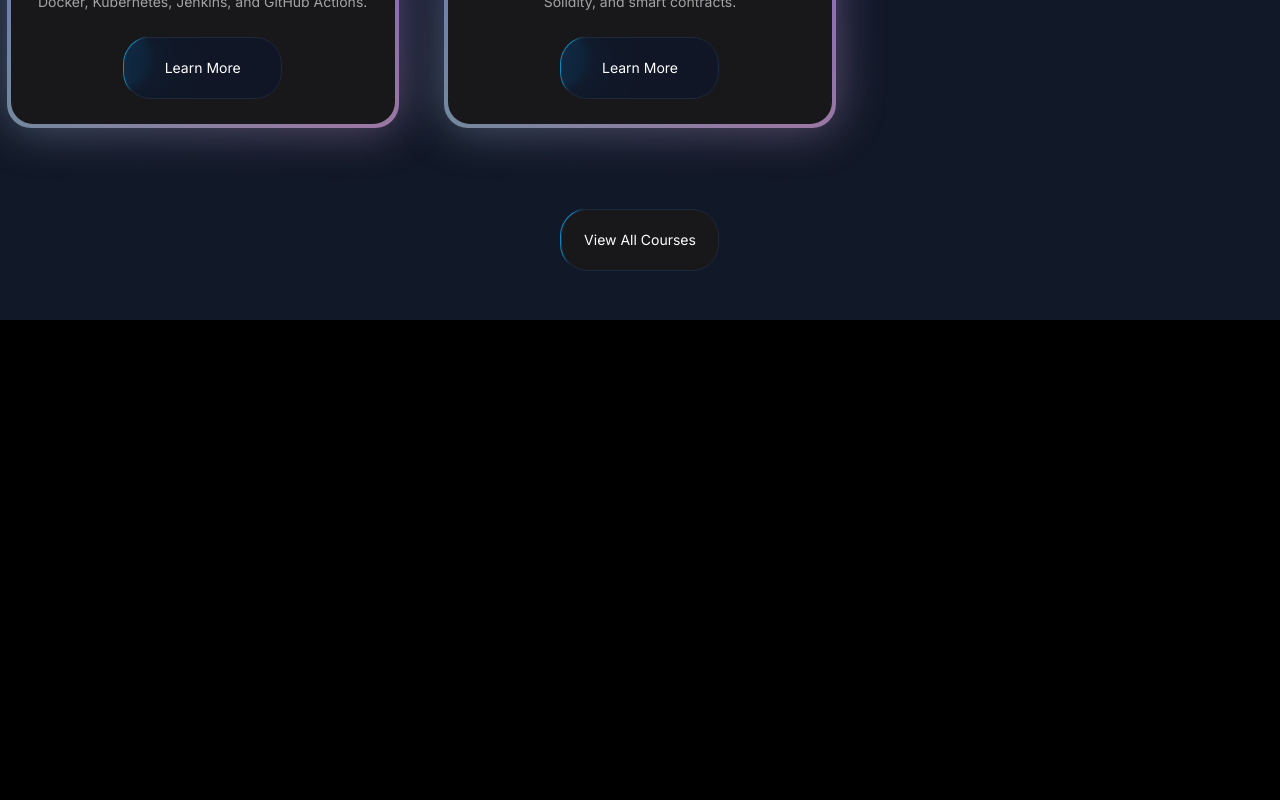
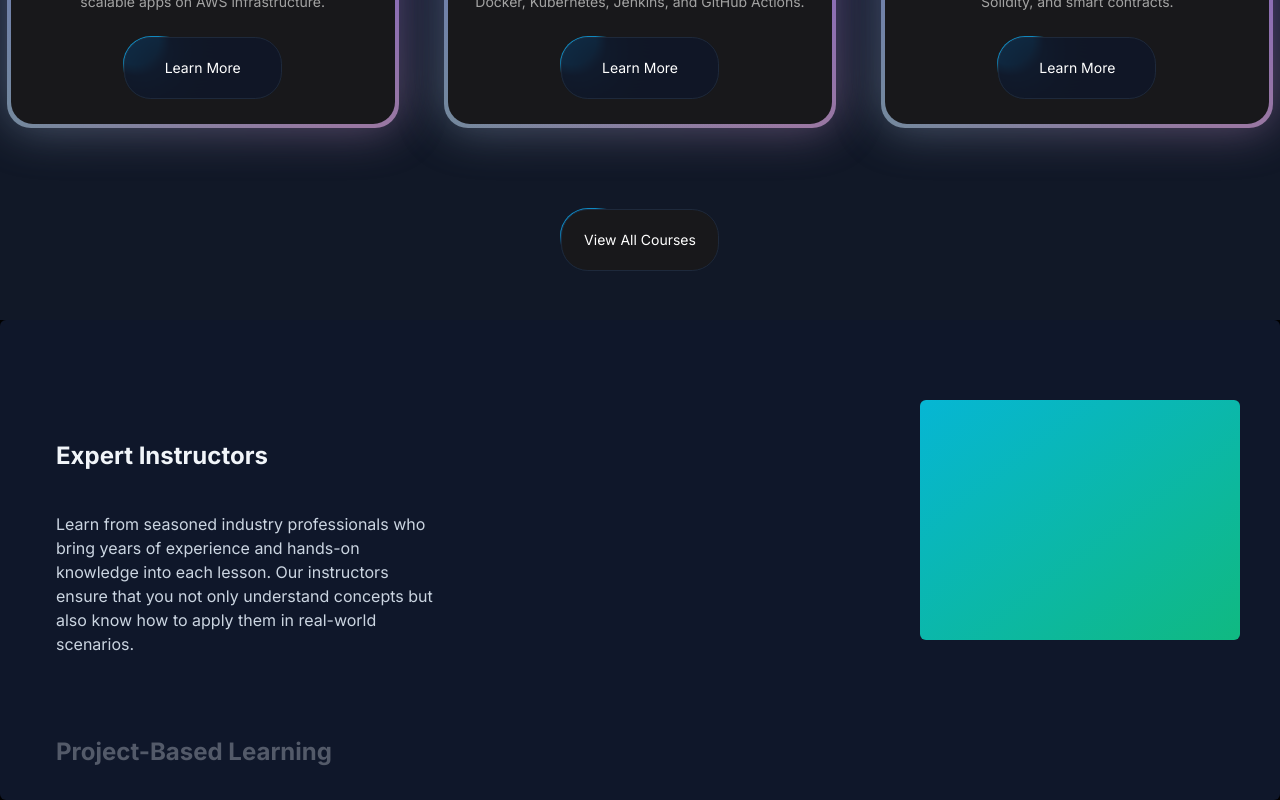
Before and after one commit to Salman9754/course-website-nextjs, a Next.js app: page / in a window 1280 px wide. Shown: the part 1200-2000 px from the top of the page. Before the commit the page ends 1520 px from the top, so only its background shows below. Built offline with nearby package versions, Linux system fonts and the light colour scheme.

Commit message:
Added sticy scroll effect

```diff
--- /dev/null
+++ b/src/app/components/WhyChooseUs.tsx
@@ -0,0 +1,35 @@
+"use client";
+import React from "react";
+import { StickyScroll } from "@/app/components/ui/sticky-scroll-reveal";
+const WhyChooseUs = () => {
+  const content = [
+    {
+      title: "Expert Instructors",
+      description:
+        "Learn from seasoned industry professionals who bring years of experience and hands-on knowledge into each lesson. Our instructors ensure that you not only understand concepts but also know how to apply them in real-world scenarios.",
+    },
+    {
+      title: "Project-Based Learning",
+      description:
+        "Our courses are centered around real-world projects that help reinforce learning through practice. You'll build a strong portfolio by working on hands-on tasks that reflect the challenges you'll face in actual tech roles.",
+    },
+    {
+      title: "Updated Curriculum",
+      description:
+        "Technology evolves rapidly, and so do we. Our curriculum is constantly reviewed and updated to include the latest tools, frameworks, and best practices, ensuring you're always learning what's most relevant in the field.",
+    },
+    {
+      title: "Career-Ready Skills",
+      description:
+        "Gain practical, job-ready skills that employers seek. From technical proficiency to portfolio development and interview preparation, we equip you with everything needed to succeed in today’s competitive tech landscape.",
+    },
+  ];
+
+  return (
+    <div className="w-full hide-scrollbar">
+      <StickyScroll content={content} />
+    </div>
+  );
+};
+
+export default WhyChooseUs;
--- /dev/null
+++ b/src/app/components/ui/sticky-scroll-reveal.tsx
@@ -0,0 +1,111 @@
+"use client";
+import React, { useEffect, useRef, useState } from "react";
+import { useMotionValueEvent, useScroll } from "motion/react";
+import { motion } from "motion/react";
+import { cn } from "@/app/lib/utils";
+export const StickyScroll = ({
+  content,
+  contentClassName,
+}: {
+  content: {
+    title: string;
+    description: string;
+    content?: React.ReactNode | any;
+  }[];
+  contentClassName?: string;
+}) => {
+  const [activeCard, setActiveCard] = React.useState(0);
+  const ref = useRef<any>(null);
+  const { scrollYProgress } = useScroll({
+    // uncomment line 22 and comment line 23 if you DONT want the overflow container and want to have it change on the entire page scroll
+    // target: ref
+    container: ref,
+    offset: ["start start", "end start"],
+  });
+  const cardLength = content.length;
+
+  useMotionValueEvent(scrollYProgress, "change", (latest) => {
+    const cardsBreakpoints = content.map((_, index) => index / cardLength);
+    const closestBreakpointIndex = cardsBreakpoints.reduce(
+      (acc, breakpoint, index) => {
+        const distance = Math.abs(latest - breakpoint);
+        if (distance < Math.abs(latest - cardsBreakpoints[acc])) {
+          return index;
+        }
+        return acc;
+      },
+      0
+    );
+    setActiveCard(closestBreakpointIndex);
+  });
+
+  const backgroundColors = [
+    "#0f172a", // slate-900
+    "#000000", // black
+    "#171717", // neutral-900
+  ];
+  const linearGradients = [
+    "linear-gradient(to bottom right, #06b6d4, #10b981)", // cyan-500 to emerald-500
+    "linear-gradient(to bottom right, #ec4899, #6366f1)", // pink-500 to indigo-500
+    "linear-gradient(to bottom right, #f97316, #eab308)", // orange-500 to yellow-500
+  ];
+
+  const [backgroundGradient, setBackgroundGradient] = useState(
+    linearGradients[0]
+  );
+
+  useEffect(() => {
+    setBackgroundGradient(linearGradients[activeCard % linearGradients.length]);
+  }, [activeCard]);
+
+  return (
+    <motion.div
+      animate={{
+        backgroundColor: backgroundColors[activeCard % backgroundColors.length],
+      }}
+      className="relative flex h-[30rem] hide-scrollbar justify-between space-x-10 overflow-y-auto rounded-md p-10"
+      ref={ref}
+    >
+      <div className="div relative flex items-start px-4">
+        <div className="max-w-2xl">
+          {content.map((item, index) => (
+            <div key={item.title + index} className="my-20">
+              <motion.h2
+                initial={{
+                  opacity: 0,
+                }}
+                animate={{
+                  opacity: activeCard === index ? 1 : 0.3,
+                }}
+                className="text-2xl font-bold text-slate-100"
+              >
+                {item.title}
+              </motion.h2>
+              <motion.p
+                initial={{
+                  opacity: 0,
+                }}
+                animate={{
+                  opacity: activeCard === index ? 1 : 0.3,
+                }}
+                className="text-kg mt-10 max-w-sm text-slate-300"
+              >
+                {item.description}
+              </motion.p>
+            </div>
+          ))}
+          <div className="h-40" />
+        </div>
+      </div>
+      <div
+        style={{ background: backgroundGradient }}
+        className={cn(
+          "sticky top-10 hidden h-60 w-80 overflow-hidden rounded-md bg-white lg:block",
+          contentClassName
+        )}
+      >
+        {content[activeCard].content ?? null}
+      </div>
+    </motion.div>
+  );
+};
--- a/src/app/data/data.json
+++ b/src/app/data/data.json
@@ -37,7 +37,7 @@
         "description": "Learn data wrangling, visualization, and machine learning using Python, Pandas, and Matplotlib.",
         "price": 129.99,
         "instructor": "James Morgan",
-        "isFeatured": false,
+        "isFeatured": true,
         "image": "/courses/data-science.jpg"
       },
       {
--- a/src/app/globals.css
+++ b/src/app/globals.css
@@ -21,3 +21,31 @@ body {
   background-color: #000;
   color: white;
 }
+/* Thin gray scrollbar - Webkit browsers */
+::-webkit-scrollbar {
+  width: 6px;
+  height: 6px;
+}
+
+::-webkit-scrollbar-track {
+  background: transparent;
+}
+
+::-webkit-scrollbar-thumb {
+  background-color: #000;
+  border-radius: 6px;
+}
+
+/* Firefox scrollbar */
+* {
+  scrollbar-width: thin;
+  scrollbar-color: #a0a0a0 transparent;
+}
+.hide-scrollbar {
+  scrollbar-width: none; /* Firefox */
+  -ms-overflow-style: none;  /* Internet Explorer 10+ */
+}
+
+.hide-scrollbar::-webkit-scrollbar {
+  display: none; /* Safari and Chrome */
+}
--- a/src/app/page.tsx
+++ b/src/app/page.tsx
@@ -1,11 +1,13 @@
 import HeroSection from "./components/HeroSection";
 import FeaturesCourses from "./components/FeaturesCourses";
+import WhyChooseUs from "./components/WhyChooseUs";
 export default function Home() {
   return (
     <>
       <main className="min-h-screen">
         <HeroSection />
         <FeaturesCourses />
+        <WhyChooseUs />
       </main>
     </>
   );
```
